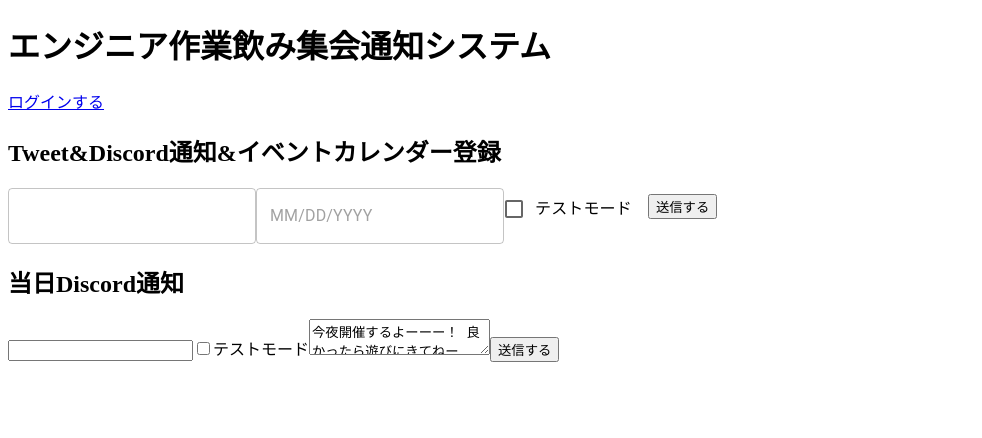
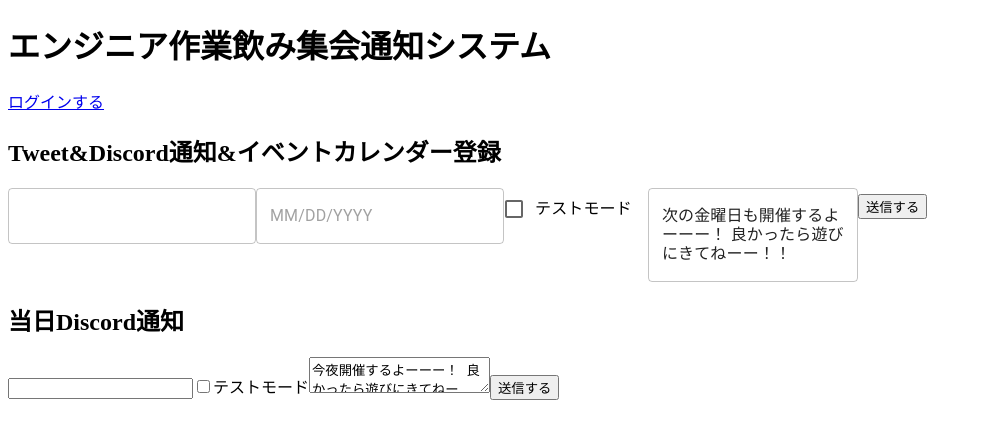
Before and after one commit to yuya-0928/eventAnnounceBot, a React (Vite) app in the folder frontend/: page / in a window 1280 px wide. Shown: the top 438 px of the page, without its empty margins (0-982 px from the left). Built offline with nearby package versions, Linux system fonts and the light colour scheme.

Commit message:
メッセージ入力欄をmaterial uiに置き換える

```diff
--- a/frontend/src/component/NotificationFormTweetAndDiscordAndCharender.tsx
+++ b/frontend/src/component/NotificationFormTweetAndDiscordAndCharender.tsx
@@ -25,6 +25,12 @@ export const NotificationFormTweetAndDiscordAndCharender = () => {
           control={<Checkbox name="isTestModeToggle" id="test-mode" />}
           label="テストモード"
         />
+        <MuiTextField
+          name="textData"
+          variant="outlined"
+          defaultValue="次の金曜日も開催するよーーー！ 良かったら遊びにきてねーー！！"
+          multiline
+        />
         <input type="submit" value="送信する" />
       </form>
     </>
```
